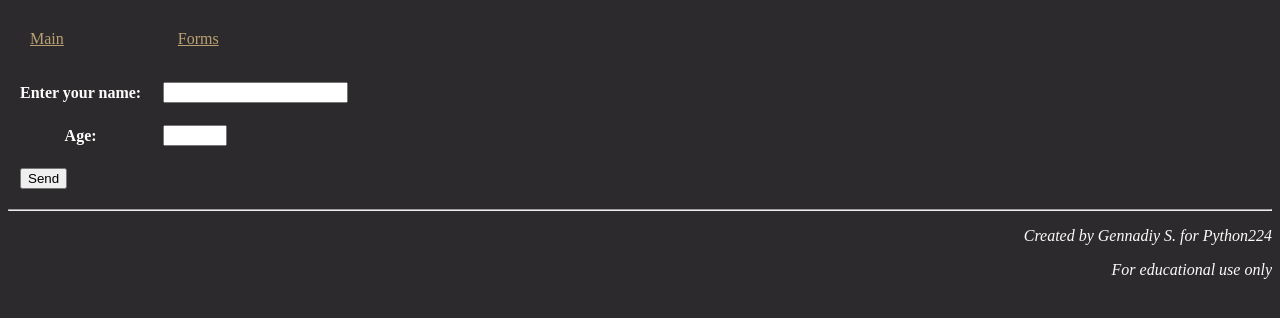
After one commit to TOP-Python224/_scripts, a Django app: page /forms in a window 1280 px wide. The commit adds this page. Shown: the top 318 px of the page. Run offline with Django 4.2, Linux system fonts and the light colour scheme.

Commit message:
пример работы с несвязанной формой

```diff
--- /dev/null
+++ b/django/academy/structure/forms.py
@@ -0,0 +1,20 @@
+from django import forms
+from django.core.exceptions import ValidationError
+from string import ascii_letters
+
+
+def is_alpha_space(value: str) -> None:
+    if set(value) - (set(ascii_letters) | {' '}):
+        raise ValidationError('field value must contain only latin letters and spaces')
+
+
+class MyForm(forms.Form):
+    name = forms.CharField(
+        max_length=50,
+        label='Enter your name:',
+        validators=[is_alpha_space]
+    )
+    age = forms.IntegerField(
+        min_value=1,
+        max_value=100,
+    )
--- /dev/null
+++ b/django/academy/structure/templates/structure/forms_test.html
@@ -0,0 +1,20 @@
+{% extends base_template|default:"base.html" %}
+
+
+{% block base_content %}
+
+  <div>
+    <form action="" method="post">
+      {% csrf_token %}
+      <table cellpadding="10">
+        {{ form.as_table }}
+        <tr>
+          <td>
+            <input type="submit" value="Send">
+          </td>
+        </tr>
+      </table>
+    </form>
+  </div>
+
+{% endblock base_content %}
--- a/django/academy/structure/urls.py
+++ b/django/academy/structure/urls.py
@@ -1,7 +1,7 @@
 from django.urls import path
 
 from structure.models import Faculty
-from structure.views import IndexView, FacultyView
+from structure.views import IndexView, FacultyView, my_form_view
 
 
 urlpatterns = [
@@ -14,4 +14,6 @@ urlpatterns = [
         name=f'{faculty.acronym}'
     )
     for faculty in Faculty.objects.all()
+] + [
+    path('forms', my_form_view, name='forms')
 ]
--- a/django/academy/structure/views.py
+++ b/django/academy/structure/views.py
@@ -1,5 +1,8 @@
+from django.shortcuts import render, redirect
+from django.urls import reverse
 from django.views.generic import ListView, DetailView
 
+from structure.forms import MyForm
 from structure.models import Faculty
 
 
@@ -34,3 +37,23 @@ class FacultyView(DetailView):
             'page_title': self.object.acronym.upper(),
             # 'top_menu': faculty_menu[self.object.acronym],
         } | super().get_context_data(**kwargs)
+
+
+def my_form_view(request):
+    if request.method == 'GET':
+        form = MyForm()
+
+    elif request.method == 'POST':
+        form = MyForm(request.POST)
+        print(f'{form.data = }')
+        if form.is_valid():
+            print(f'{form.cleaned_data = }')
+            return redirect(reverse('main'))
+
+    return render(
+        request,
+        'structure/forms_test.html',
+        {
+            'form': form,
+        }
+    )
--- a/django/academy/templates/menu/top.html
+++ b/django/academy/templates/menu/top.html
@@ -4,6 +4,9 @@
       <a href="{% url 'main' %}">Main</a>
     </td>
     <td width="30"></td>
+    <td>
+      <a href="{% url 'forms' %}">Forms</a>
+    </td>
     {% for item in top_menu|default:"" %}
       <td>
         <a href="{{ item.url }}">{{ item.name }}</a>
```
